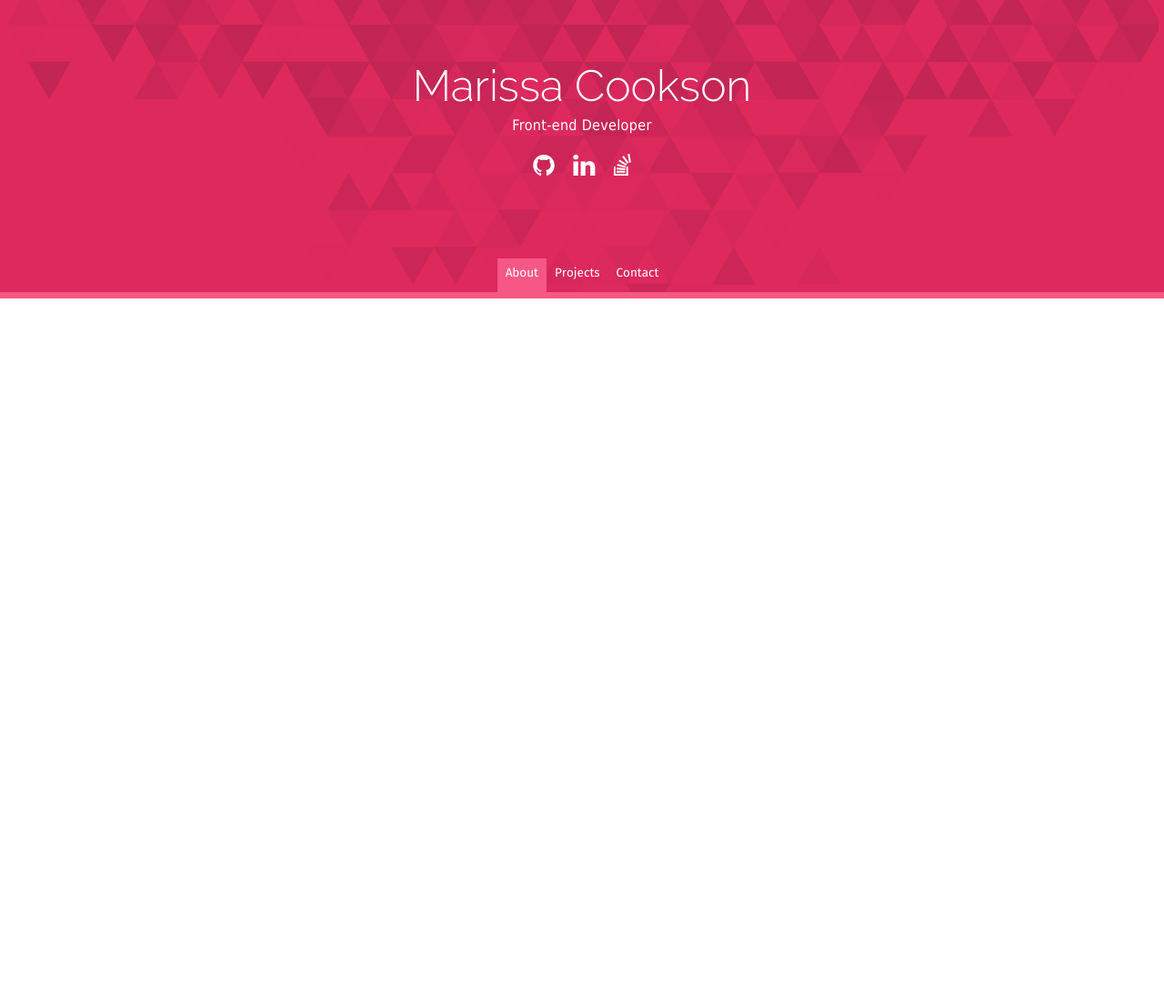
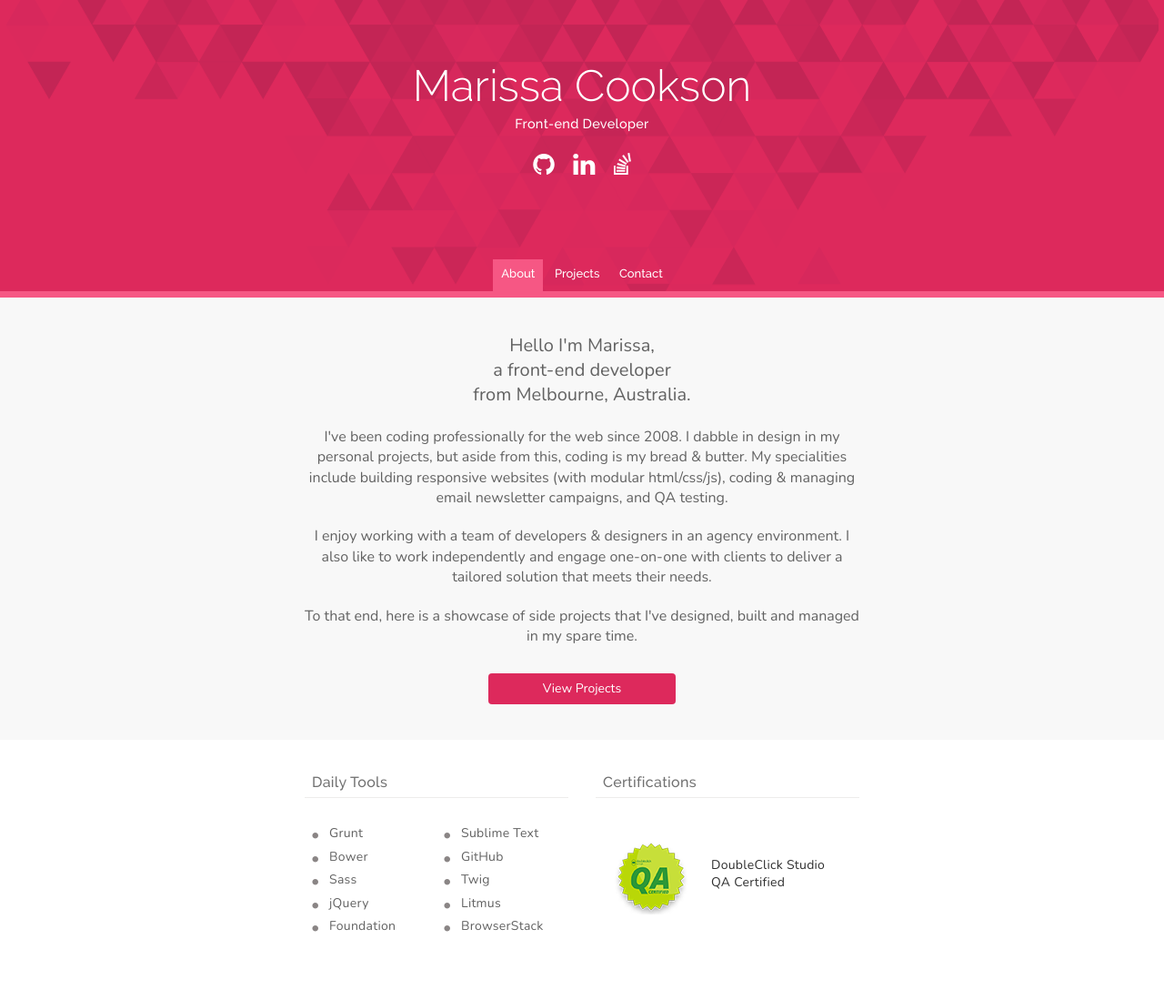
Before and after one commit to marissajmc/projects, a PHP site: page / in a window 1280 px wide. Shown: the whole page at 91% size. Before the commit the page ends 328 px from the top, so only its background shows below. Run offline with PHP 8.4, Linux system fonts and the light colour scheme.

Commit message:
Adding homepage copy, font css

```diff
--- a/index.php
+++ b/index.php
@@ -7,6 +7,7 @@
     <meta name="viewport" content="width=device-width, initial-scale=1">
     <link rel="stylesheet" href="dist/css/style.css">
     <link rel="shortcut icon" href="favicon.ico" type="image/vnd.microsoft.icon" />
+    <link href='https://fonts.googleapis.com/css?family=Nunito:300,400' rel='stylesheet' type='text/css'>
 	<script src="dist/js/modernizr.js"></script>
 	<script>
 	  (function(i,s,o,g,r,a,m){i['GoogleAnalyticsObject']=r;i[r]=i[r]||function(){
@@ -30,57 +31,33 @@
 				<li><a href="http://stackoverflow.com/users/872018/marissajmc" class="icon--stackoverflow" target="_blank"></a></li>
 			</ul>
 			<nav class="site-navigation">
-				<a href="/" class="active">About</a><a href="/projects">Projects</a><a href="/contact">Contact</a>
+				<a href="/" class="active">About</a>
+				<a href="/projects">Projects</a>
+				<a href="/contact">Contact</a>
 			</nav>
 		</div>
 	</header>
 
-	<!-- <main class="row">
-
-		<aside class="columns medium-4 large-3 sidebar">
-
-			<div class="row collapse">
-				<div class="columns small-7 medium-12">
-					<img class="sketch" width="260" src="dist/img/sketch.png" alt="sketch of Marissa by Fernanda Frick" title="Illustration by Fernanda Frick">
-				</div>
-				<div class="columns small-5 medium-12 tagline__wrapper">
-					<div class="tagline__inner">
-						<div class="tagline">
-							<h2 class="tagline__name collapse">Marissa Cookson</h2>
-							<h4 class="tagline__role">Front-end developer</h4>
-						</div>
-						<ul class="unstyled social-list">
-							<li><a href="https://github.com/marissajmc" target="_blank" class="icon--github"></a></li>
-							<li><a href="http://www.linkedin.com/pub/marissa-cookson/35/8a9/a4" class="icon--linkedin" target="_blank"></a></li>
-							<li><a href="http://stackoverflow.com/users/872018/marissajmc#" class="icon--stackoverflow" target="_blank"></a></li>
-						</ul>
-					</div>
-				</div>
-			</div>
-		</aside>
-
-		<article class="columns medium-8 large-9 content__wrapper">
-
-			<section class="l-bordered-container content">
-
-				<header class="page-header">
-					<nav class="main-navigation">
-						<a href="/" class="active">About</a>
-						<a href="/projects">Projects</a>
-						<a href="/contact">Contact</a>
-					</nav>
-					<h1>About</h1>
-				</header>
-
-				<p>Hello I'm Marissa, a front-end developer from Melbourne, Australia.</p>
-				<p>I've been coding professionally for the web since 2008. I dabble in design in my <a href="/projects">personal projects</a>, but aside from this, front-end dev is my bread &amp; butter. My specialities include building responsive websites (with modular html/css/js), coding &amp; managing email newsletter campaigns, and QA testing.</p>
+	<section class="l-section l-center-align l-light-container">
+		<div class="introduction">
+			<h2 class="callout">
+				Hello I'm Marissa,<br />
+				a front-end developer<br />
+				from Melbourne, Australia.
+			</h2>
+			<p>I've been coding professionally for the web since 2008. I dabble in design in my personal projects, but aside from this, coding is my bread &amp; butter. My specialities include building responsive websites (with modular html/css/js), coding &amp; managing email newsletter campaigns, and QA testing.</p>
 			<p>I enjoy working with a team of developers &amp; designers in an agency environment. I also like to work independently and engage one-on-one with clients to deliver a tailored solution that meets their needs.</p>
 			<p>To that end, here is a showcase of side projects that I've designed, built and managed in my spare time.</p>
+			<p><a href="/projects" class="button">View Projects</a></p>
+		</div>
+	</section>
 
-				<div class="row">
-					<div class="columns">
-						<h3>Daily Tools</h3>
-						<ul class="toolkit-list">
+	<section class="l-section tools">
+		<div class="l-thin-container">
+			<div class="row collapse-small">
+				<div class="columns medium-6">
+					<h3 class="underlined">Daily Tools</h3>
+					<ul class="toolkit">
 						<li>Grunt</li>
 						<li>Sublime Text</li>
 						<li>Bower</li>
@@ -89,32 +66,28 @@
 						<li>Twig</li>
 						<li>jQuery</li>
 						<li>Litmus</li>
-							<li>Foundation 5</li>
+						<li>Foundation</li>
 						<li>BrowserStack</li>
 					</ul>
 				</div>
-					<div class="columns">
-						<h3>Certifications</h3>
-						<ul>
-							<li>DoubleClick Studio QA Certified<br />
-								<a class="badge" href="http://www.richmediagallery.com/tools/certified-users#certifiedUser:5202~" target="_blank">
-									<img src="dist/img/QA.png" alt="DoubleClick Studio QA Certified">
+				<div class="columns medium-6">
+					<h3 class="underlined">Certifications</h3>
+					<ul class="unstyled certifications">
+						<li>
+							<a href="http://www.richmediagallery.com/tools/certified-users#certifiedUser:5202~" target="_blank">
+								<img class="certified__badge" src="dist/img/QA.png" alt="QA Certified">
+								<span class="certified__name">DoubleClick Studio<br />QA Certified</span>
 							</a>
 						</li>
 					</ul>
 				</div>
 			</div>
-
-				<p><a href="/projects" class="button">View Projects</a></p>
-
+		</div>
 	</section>
 
-			<footer class="page-footer">
+	<!-- <footer class="site-footer">
 		&copy; <?php echo date("Y"); ?> Marissa Cookson &bull;
-				Illustration by <a href="https://www.etsy.com/au/shop/IllustratedByFFrick" target="_blank">Fernanda Frick</a>
-			</footer>
-		</article>
-	</main> -->
+	</footer> -->
 
 </body>
 </html>
--- a/src/sass/components/_layout.scss
+++ b/src/sass/components/_layout.scss
@@ -18,7 +18,47 @@
     text-align: center;
 }
 
-.l-bordered-container {
-	background: #fff;
-	border: 1px dashed #bbb;
+.introduction {
+    max-width: rem-calc(616);
+    margin: 0 auto;
+    p {
+    	@media #{$medium-up} {
+			font-size: rem-calc(16);
+    	}
+    	&:last-child {
+    		margin: 0;
+    	}
+    }
+    -webkit-font-smoothing: antialiased;
 }
+
+.l-section {
+	padding: rem-calc(30 20 35);
+	@media #{$medium-up} {
+		padding: rem-calc(39 0);
+	}
+}
+
+.l-light-container {
+	background: #f8f8f8;
+	// color: lighten($body-font-color, 5%);
+}
+
+.collapse-left {
+	padding-left: 0;
+}
+
+.collapse-right {
+	padding-right: 0;
+}
+
+.collapse-small {
+	@media #{$small-only} {
+		padding: 0;
+	}
+}
+
+.tools {
+	max-width: rem-calc(640);
+	margin: 0 auto;
+}
--- a/src/sass/components/_lists.scss
+++ b/src/sass/components/_lists.scss
@@ -1,21 +1,80 @@
 /* -------------------------------
    Layout
 ------------------------------- */
+
+ul {
+    margin-left: 0;
+    li {
+        list-style-type: none;
+        position: relative;
+        padding-left: rem-calc(20);
+        -webkit-font-smoothing: antialiased;
+
+        &:before {
+            content: '\2022';
+            color: #8a8585;
+            font-size: rem-calc(18);
+            position: absolute;
+            top: 3px;
+            left: 0;
+            line-height: 1;
+        }
+    }
+}
+
 .unstyled {
     margin: 0;
     li {
-        list-style-type: none;
+        padding: 0;
+        &:before {
+            content: '';
+        }
     }
 }
 
-.toolkit-list {
-    @media #{$large-up} {
-        width: 50%;
-    }
-    @include clearfix();
+
+.toolkit {
+    width: 100%;
+    float: left;
+    margin-top: rem-calc(20);
+    margin-bottom: rem-calc(28);
+    margin-left: rem-calc(7);
+
     li {
         float: left;
         width: 50%;
+        letter-spacing: 0.02em;
+        margin-bottom: rem-calc(3);
+    }
+
+    @media #{$medium-up} {
+        margin-top: rem-calc(28);
+    }
+}
+
+.certifications {
+    margin-top: rem-calc(21);
+    margin-bottom: rem-calc(28);
+
+    @media #{$medium-up} {
+        margin-top: rem-calc(45);
+    }
+
+    .certified__badge,
+    .certified__name {
+        float: left
+    }
+
+    .certified__badge {
+        padding-left: rem-calc(20);
+        padding-right: rem-calc(25);
+    }
+
+    .certified__name {
+        line-height: 1.3;
+        padding-top: rem-calc(20);
+        letter-spacing: 0.02em;
+        color: darken($body-font-color, 20%);
     }
 }
 
@@ -31,7 +90,7 @@
             color: #fff;
             text-decoration: none;
             &:before {
-                font-size: rem-calc(18);
+                font-size: rem-calc(19);
                 @media #{$medium-up} {
                     font-size: rem-calc(23);
                 }
--- a/src/sass/components/_type.scss
+++ b/src/sass/components/_type.scss
@@ -5,11 +5,49 @@
 h1,h2,h3,h4,h5,h6 {
     display: block;
     line-height: 1;
-    font-weight: normal;
-    color: $primary-color;
     margin: 0;
+    font-weight: 300;
+    color: $body-font-color;
+    font-family: $brand-font-family;
+
+    &.underlined {
+		padding-left: rem-calc(8);
+		padding-bottom: rem-calc(8);
+		border-bottom: 1px solid darken(#f2f1f0, 2%);
+	}
 }
 
 h1 {
+	font-family: 'RalewayLight', sans-serif;
+}
+
+h3 {
+	letter-spacing: 0.02em;
+	-webkit-font-smoothing: subpixel-antialiased;
+	color: lighten($body-font-color, 6%);
+}
+
+p {
+	line-height: 1.4;
+	margin-bottom: rem-calc(20);
+	font-weight: 300;
+}
+
+.site-subtitle {
+	font-weight: 300;
+	// font-family: 'Fira Sans';
+	margin-top: rem-calc(8);
+	letter-spacing: .02em;
+	font-size: rem-calc(14);
+	@media #{$medium-up} {
+		margin-top: rem-calc(11);
+		font-size: rem-calc(14.5);
+	}
+}
+
+.callout {
+	font-family: $body-font-family;
 	-webkit-font-smoothing: antialiased;
+	line-height: 1.35;
+	margin-bottom: rem-calc(22);
 }
--- a/src/sass/components/_ui.scss
+++ b/src/sass/components/_ui.scss
@@ -5,28 +5,28 @@
 	font-size: rem-calc(14);
 	text-align: center;
 	color: #fff;
-	width: 100%;
-	display: block;
+	width: auto;
+	display: inline-block;
 	padding: rem-calc(10 50);
 
+	margin-top: rem-calc(10);
+	-webkit-font-smoothing: subpixel-antialiased;
 	@media #{$medium-up} {
-		width: auto;
-		display: inline-block;
+
 		padding: rem-calc(10 60);
 	}
 
-	font-weight: normal;
-	font-style: normal;
-	line-height: 1;
 	text-decoration: none;
-	background: $primary-color none repeat scroll 0% 0%;
-	border-bottom: 3px solid darken($primary-color, 11%);
 
 	border-radius: 4px;
-	&:hover, &:focus {
-        text-decoration: none;
-        color: #fff;
-    }
+	// background: lighten(#7D5DFC, 4%);
+	// background: #f65784;
+	background: $primary-color;
+	color: #fff;
+
+	&:hover {
+		color: #fff;
+	}
 }
 
 .icon--github {
--- a/src/sass/global/_header.scss
+++ b/src/sass/global/_header.scss
@@ -2,63 +2,25 @@
    Header
 ------------------------------- */
 .site-header {
-	background: $primary-color url(../img/pattern_triangles_m3.gif) no-repeat center -9px;
+	background: $primary-color url(../img/pattern_triangles_m.gif) no-repeat center -9px;
 	@media #{$medium-up} {
 		background: $primary-color url(../img/pattern_triangles.gif) no-repeat center -13px;
 	}
-	// background-size: cover;
 	border-bottom: 7px solid #f65784;
 	text-align: center;
 	* {
 		color: #fff;
-		transition: all 0.5s ease;
+		transition: padding, font 0.5s ease;
 	}
 }
 
 .site-header__inner {
 	padding-top: rem-calc(43);
 	@media #{$medium-up} {
-		padding-top: rem-calc(53);
+		// padding-top: rem-calc(31);
+		// padding-top: rem-calc(43);
 	}
 	@media #{$large-up} {
 		padding-top: rem-calc(71);
 	}
 }
-
-.site-subtitle {
-	margin-top: rem-calc(8);
-	// font-family: $brand-font-family;
-	font-family: 'Tahoma';
-	letter-spacing: .02em;
-	-webkit-font-smoothing: antialiased;
-	@media #{$medium-up} {
-		margin-top: rem-calc(11);
-	}
-}
-
-.site-navigation {
-	a {
-		display: inline-block;
-		text-decoration: none;
-		padding: rem-calc(7 7 12);
-		font-size: rem-calc(13);
-		font-family: $brand-font-family;
-		-webkit-font-smoothing: antialiased;
-		&.active,
-		&:hover {
-			text-decoration: none;
-			background: #f65784;
-		}
-	}
-	padding-top: rem-calc(35);
-	@media #{$medium-up} {
-		padding-top: rem-calc(50);
-		a {
-			font-size: rem-calc(13.5);
-			padding: rem-calc(9 9 14);
-		}
-	}
-	@media #{$large-up} {
-		padding-top: rem-calc(86);
-	}
-}
--- /dev/null
+++ b/src/sass/global/_navigation.scss
@@ -0,0 +1,27 @@
+.site-navigation {
+	a {
+		display: inline-block;
+		text-decoration: none;
+		padding: rem-calc(7 7 12);
+		font-size: rem-calc(13);
+		font-family: $brand-font-family;
+		-webkit-font-smoothing: antialiased;
+		&.active,
+		&:hover {
+			text-decoration: none;
+			background: #f65784;
+		}
+	}
+	padding-top: rem-calc(30);
+
+	@media #{$medium-up} {
+		padding-top: rem-calc(50);
+		a {
+			font-size: rem-calc(13);
+			padding: rem-calc(9 9 13);
+		}
+	}
+	@media #{$large-up} {
+		padding-top: rem-calc(87);
+	}
+}
--- a/src/sass/partials/_base.scss
+++ b/src/sass/partials/_base.scss
@@ -10,6 +10,7 @@ html, body {
 * {
   	box-sizing: border-box;
   	-webkit-text-size-adjust: none;
+    -webkit-font-smoothing: antialiased;
 }
 
 body {
@@ -17,6 +18,7 @@ body {
     font-family: $body-font-family;
     font-size: $body-font-size;
     line-height: 1.3;
+    font-weight: 300;
 }
 
 a {
--- a/src/sass/partials/_fonts.scss
+++ b/src/sass/partials/_fonts.scss
@@ -1,12 +1,12 @@
-@font-face {
-    font-family: 'FiraSans';
-    src: url('../fonts/firasans/firasans-regular-webfont.eot'); /* IE9 Compat Modes */
-    src: url('../fonts/firasans/firasans-regular-webfont.eot?#iefix') format('embedded-opentype'), /* IE6-IE8 */
-        url('../fonts/firasans/firasans-regular-webfont.woff2') format('woff2'), /* Super Modern Browsers */
-        url('../fonts/firasans/firasans-regular-webfont.woff') format('woff'), /* Pretty Modern Browsers */
-        url('../fonts/firasans/firasans-regular-webfont.ttf')  format('truetype'), /* Safari, Android, iOS */
-        url('../fonts/firasans/firasans-regular-webfont.svg#FiraSans') format('svg'); /* Legacy iOS */
-}
+// @font-face {
+//     font-family: 'FiraSans';
+//     src: url('../fonts/firasans/firasans-regular-webfont.eot'); /* IE9 Compat Modes */
+//     src: url('../fonts/firasans/firasans-regular-webfont.eot?#iefix') format('embedded-opentype'), /* IE6-IE8 */
+//         url('../fonts/firasans/firasans-regular-webfont.woff2') format('woff2'), Super Modern Browsers
+//         url('../fonts/firasans/firasans-regular-webfont.woff') format('woff'), /* Pretty Modern Browsers */
+//         url('../fonts/firasans/firasans-regular-webfont.ttf')  format('truetype'), /* Safari, Android, iOS */
+//         url('../fonts/firasans/firasans-regular-webfont.svg#FiraSans') format('svg'); /* Legacy iOS */
+// }
 
 @font-face {
     font-family: 'RalewayLight';
--- a/src/sass/partials/_settings.scss
+++ b/src/sass/partials/_settings.scss
@@ -10,7 +10,7 @@ $include-html-visibility-classes: true;
 $include-html-type-classes: true;
 
 // Colors
-$body-font-color: #555;
+$body-font-color: #626262;
 $primary-color: #dd295c; //0478c1
 $link-color: #00AF00;
 $anchor-font-color-hover: $primary-color;
@@ -18,20 +18,20 @@ $anchor-font-color-hover: $primary-color;
 // $row-width: rem-calc(1100);
 
 // Fonts
-$brand-font-family: 'FiraSans', sans-serif;
-$body-font-family: 'RalewayLight', sans-serif;
+$brand-font-family: 'RalewayMedium', sans-serif;
+$body-font-family: 'Nunito', sans-serif;
 $body-font-size: rem-calc(14);
+$paragraph-font-size: $body-font-size;
 
 $h1-font-size: rem-calc(48);
-$h2-font-size: rem-calc(30);
+$h2-font-size: rem-calc(20);
 $h3-font-size: rem-calc(16);
 $h4-font-size: rem-calc(15);
-$paragraph-font-size: 14;
 
 // Heading reduction for small screens (subtracted from default h1 sizes)
 $h1-font-reduction: rem-calc(20);
 $h2-font-reduction: rem-calc(3);
-$h3-font-reduction: rem-calc(3);
+$h3-font-reduction: rem-calc(1);
 $h4-font-reduction: rem-calc(1);
 
 // Media Queries
--- a/src/sass/style.scss
+++ b/src/sass/style.scss
@@ -1,75 +1,30 @@
-/*=======================================
-=            Styling imports            =
-=======================================*/
 
-/**
-*
-* This file just collates imports and should not
-* include any actual CSS.
-*
-**/
-
-/*==========  Foundation Settings  ==========*/
+// Foundation settings
 @import "partials/settings";
 
-/*==========  Foundation components  ==========*/
-// Add required foundation components here
-@import
+// Foundation components
+@import "foundation/components/block-grid";
+@import "foundation/components/grid";
+@import "foundation/components/type";
+@import "foundation/components/visibility";
 
-//	 "foundation/components/accordion",
-//   "foundation/components/alert-boxes",
-     "foundation/components/block-grid",
-//   "foundation/components/breadcrumbs",
-//   "foundation/components/button-groups",
-//   "foundation/components/buttons",
-//   "foundation/components/clearing",
-//   "foundation/components/dropdown",
-//   "foundation/components/dropdown-buttons",
-//   "foundation/components/flex-video",
-//    "foundation/components/forms",
-	"foundation/components/grid",
-//   "foundation/components/inline-lists",
-//   "foundation/components/joyride",
-//   "foundation/components/keystrokes",
-//   "foundation/components/labels",
-//   "foundation/components/magellan",
-//   "foundation/components/orbit",
-//   "foundation/components/pagination",
-//   "foundation/components/panels",
-//   "foundation/components/pricing-tables",
-//   "foundation/components/progress-bars",
-//   "foundation/components/reveal",
-//   "foundation/components/side-nav",
-//   "foundation/components/split-buttons",
-//   "foundation/components/sub-nav",
-//   "foundation/components/switch",
-//   "foundation/components/tables",
-//   "foundation/components/tabs",
-//   "foundation/components/thumbs",
-//   "foundation/components/tooltips",
-//   "foundation/components/top-bar",
-	 "foundation/components/type",
-//   "foundation/components/offcanvas",
-     "foundation/components/visibility";
-
-
-/*==========  Custom Styles  ==========*/
-
+// Partials
 @import "partials/normalize";
 @import "partials/base";
 @import "partials/fonts";
 @import "partials/icons";
 @import "partials/mixin";
 
+// Global
 @import "global/header";
+@import "global/navigation";
 @import "global/footer";
 
+// Components
 @import "components/type";
 @import "components/lists";
 @import "components/layout";
 @import "components/containers";
-
 @import "components/ui";
-
 //@import "components/projects/project-list";
 //@import "partials/components/projects/filter";
```
Also changed, not shown: dist/css/style.css, dist/img/pattern_triangles_m.gif, dist/img/pattern_triangles_m2.gif (deleted), dist/img/pattern_triangles_m3.gif (deleted), favicon.ico (deleted), src/img/pattern_triangles_m.gif, src/img/pattern_triangles_m2.gif (deleted), src/img/pattern_triangles_m3.gif (deleted). Lines whose indentation alone changed are shown as unchanged.
